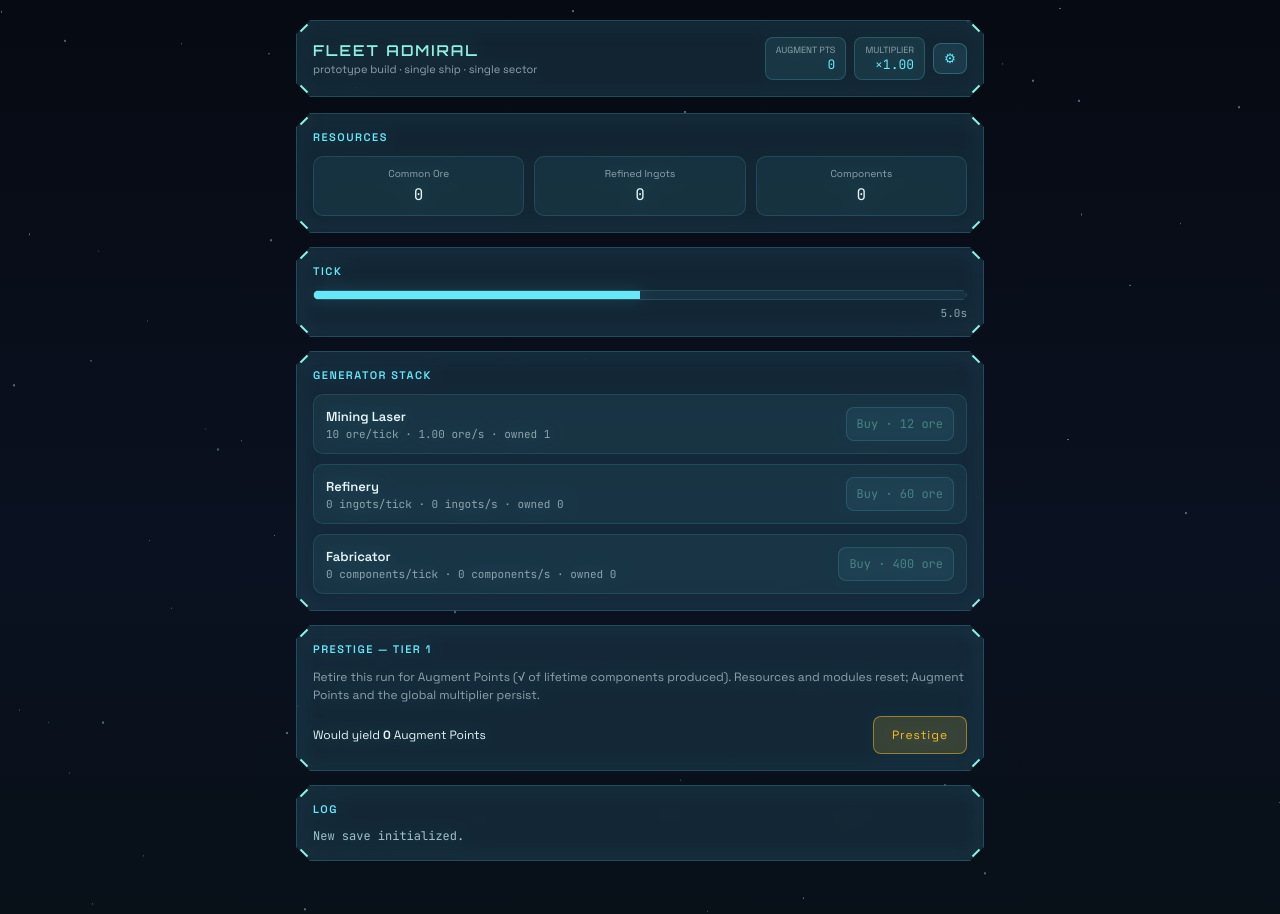
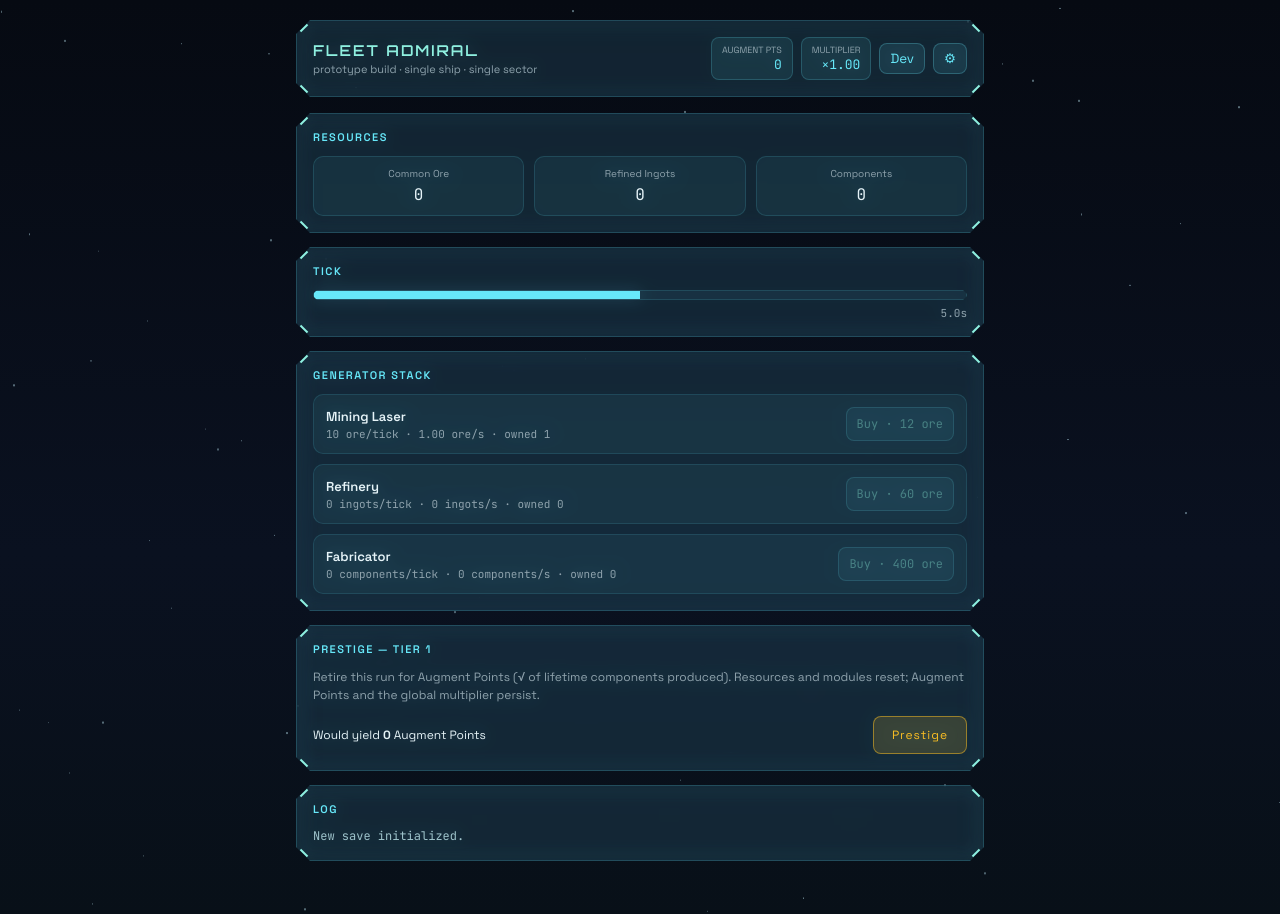
Before and after one commit to Scythrael/HyperionLegacy, a Svelte app: page / in a window 1280 px wide. Shown: the top 914 px of the page. Built offline with nearby package versions, Linux system fonts and the light colour scheme.

Commit message:
feat: relabel dev icon to text, add always-visible options gear icon

```diff
--- a/src/App.svelte
+++ b/src/App.svelte
@@ -166,8 +166,9 @@
           <div class="stat-value">×{mult.toFixed(2)}</div>
         </div>
         {#if DEV_MODE_ENV}
-          <button class="icon-btn" on:click={() => (devPanelOpen = !devPanelOpen)} title="Toggle debug panel">⚙</button>
+          <button class="icon-btn" on:click={() => (devPanelOpen = !devPanelOpen)} title="Toggle debug panel">Dev</button>
         {/if}
+        <button class="icon-btn" on:click={() => (optionsPanelOpen = !optionsPanelOpen)} title="Options">⚙</button>
       </div>
     </Panel>
 
```
